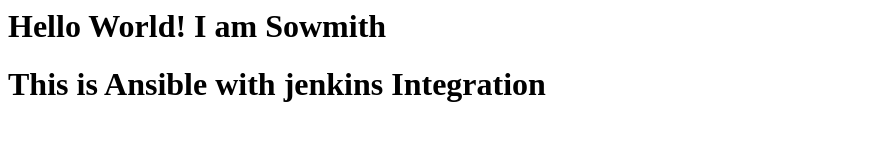
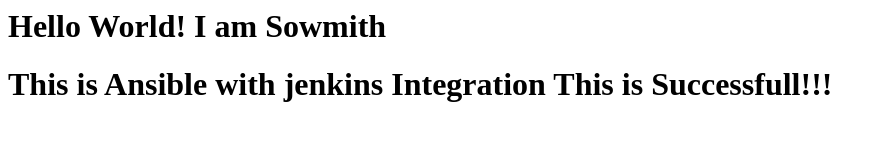
Before and after one commit to sowmithpuvvadi/master, a plain HTML site: page index.html in a window 1280 px wide. Shown: the whole page, without its empty margins (0-885 px from the left). Drawn offline with Linux system fonts and the light colour scheme.

Commit message:
Update index.html

```diff
--- a/index.html
+++ b/index.html
@@ -4,5 +4,6 @@
   <body>
    <h1>Hello World! I am Sowmith<h1>
     <p1>This is Ansible with jenkins Integration<p1>
+     <p2>This is Successfull!!!<p2>
  </body>
 </html>
```
